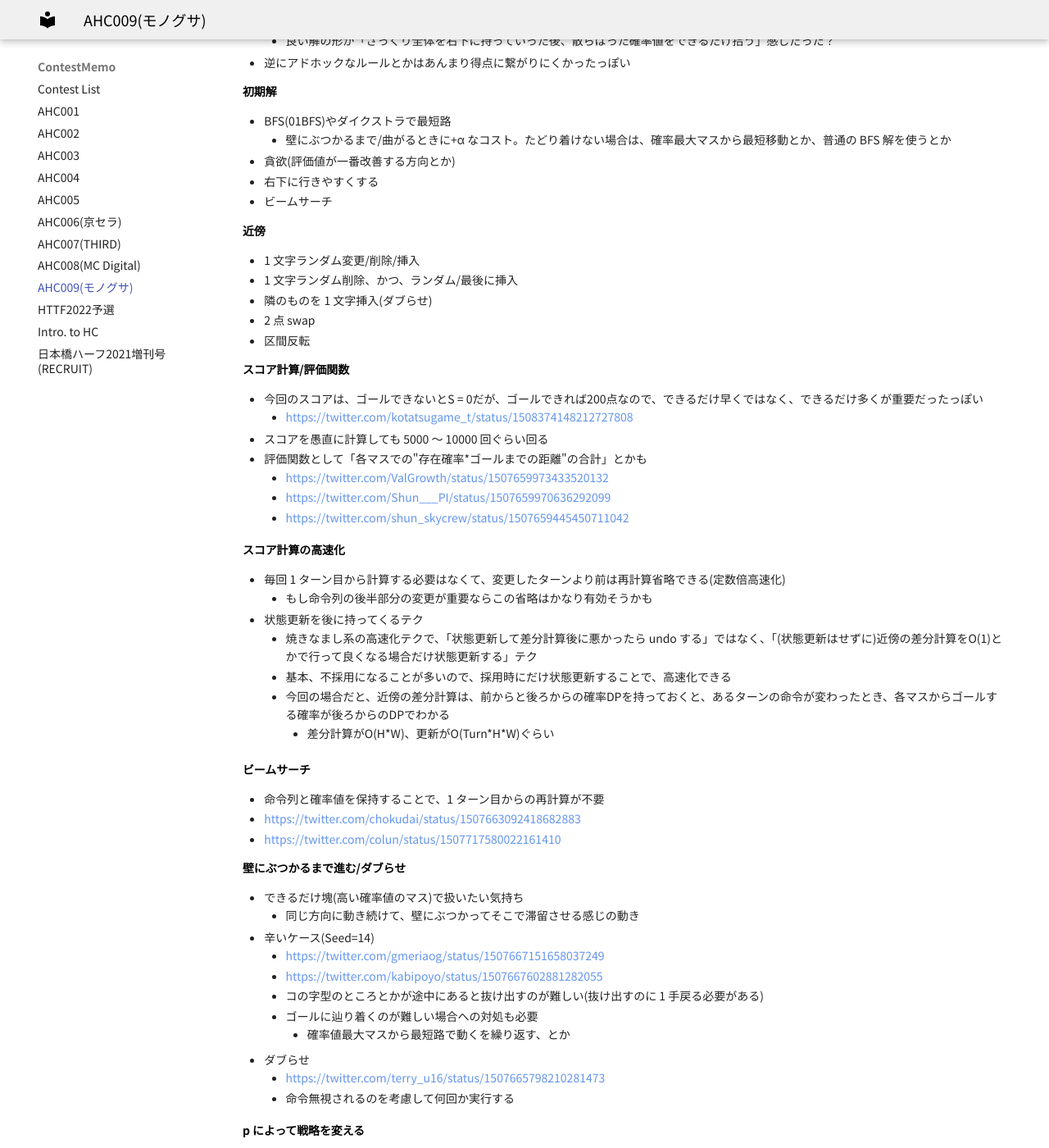
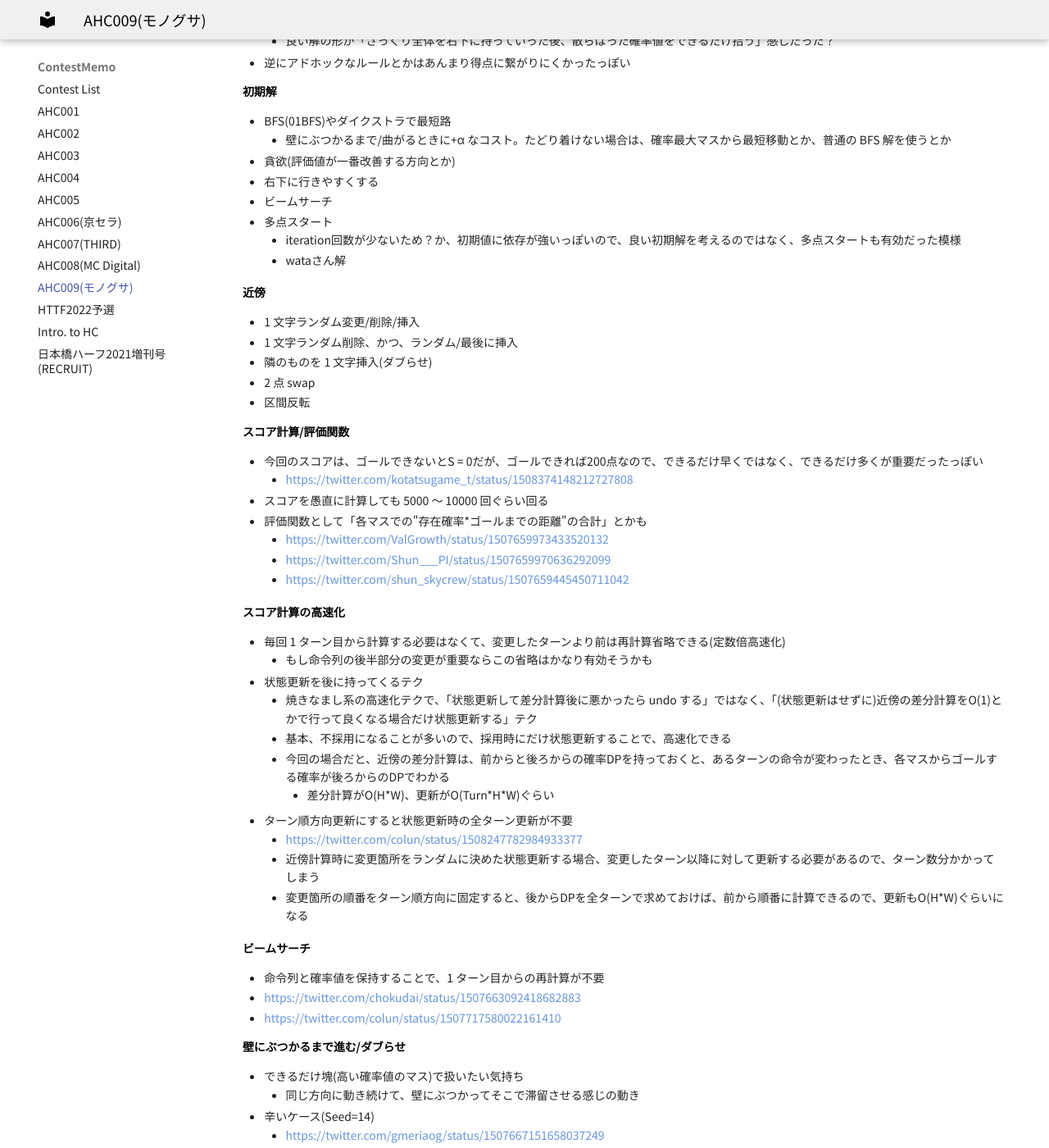
Before and after one commit to jetbead/AtCoderHeuristicContestMemo, an MkDocs documentation site: the page built from docs/ContestMemo/ahc009.md, in a window 1280 px wide and 1400 px high, scrolled down 2296 px. Shown: the whole window at 82% size. Built offline with MkDocs 1.6.1 and Material for MkDocs 9.7.7, drawn with Linux system fonts in a browser that asks for light colours; some web fonts are replaced.

Commit message:
Update ahc009.md

```diff
--- a/docs/ContestMemo/ahc009.md
+++ b/docs/ContestMemo/ahc009.md
@@ -108,6 +108,9 @@ title: AHC009(モノグサ)
 - 貪欲(評価値が一番改善する方向とか)
 - 右下に行きやすくする
 - ビームサーチ
+- 多点スタート
+  - iteration回数が少ないため？か、初期値に依存が強いっぽいので、良い初期解を考えるのではなく、多点スタートも有効だった模様
+  - wataさん解
 
 ### 近傍
 
@@ -136,6 +139,10 @@ title: AHC009(モノグサ)
   - 基本、不採用になることが多いので、採用時にだけ状態更新することで、高速化できる
   - 今回の場合だと、近傍の差分計算は、前からと後ろからの確率DPを持っておくと、あるターンの命令が変わったとき、各マスからゴールする確率が後ろからのDPでわかる
     - 差分計算がO(H\*W)、更新がO(Turn\*H\*W)ぐらい
+- ターン順方向更新にすると状態更新時の全ターン更新が不要
+  - https://twitter.com/colun/status/1508247782984933377
+  - 近傍計算時に変更箇所をランダムに決めた状態更新する場合、変更したターン以降に対して更新する必要があるので、ターン数分かかってしまう
+  - 変更箇所の順番をターン順方向に固定すると、後からDPを全ターンで求めておけば、前から順番に計算できるので、更新もO(H\*W)ぐらいになる
 
 ### ビームサーチ
 
```
